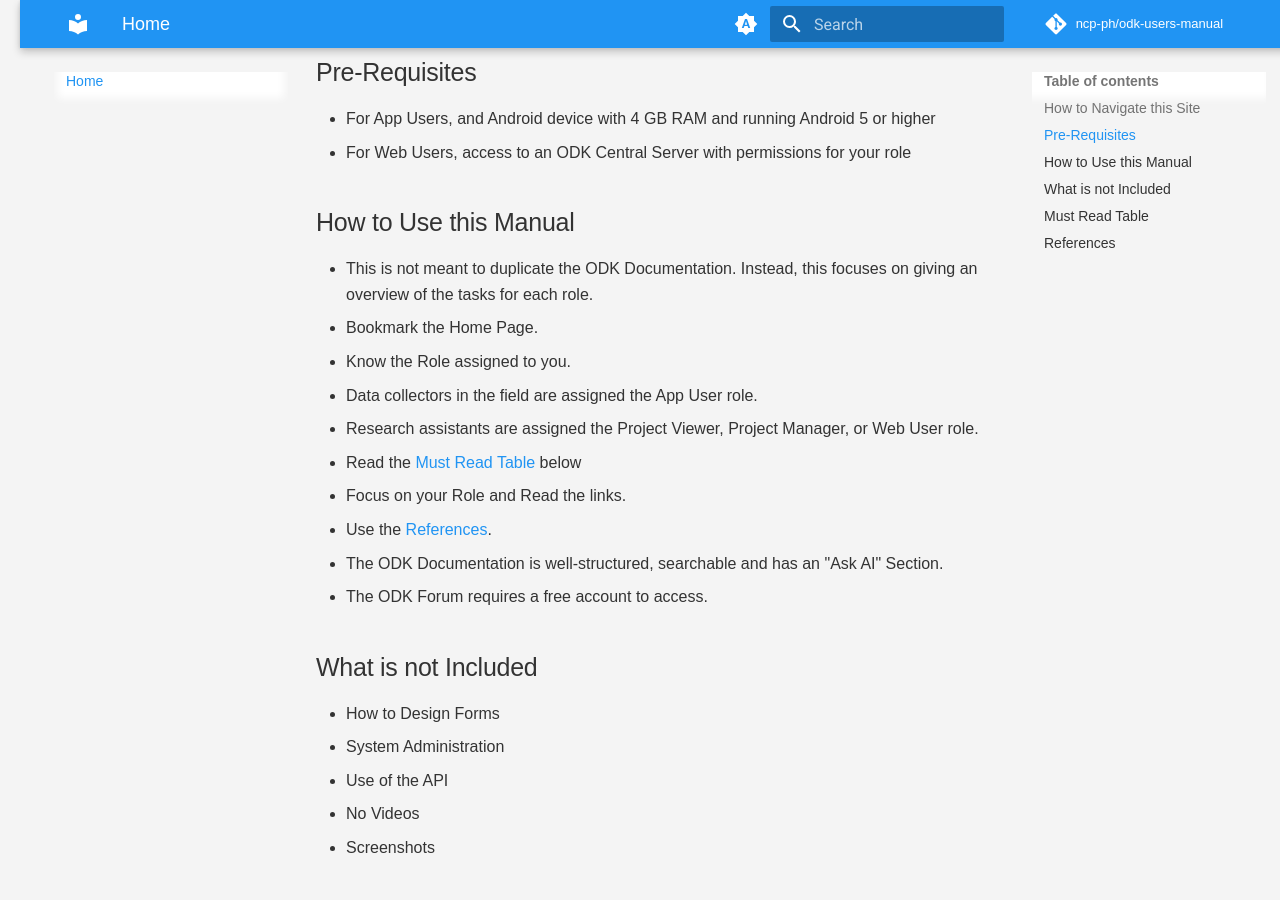
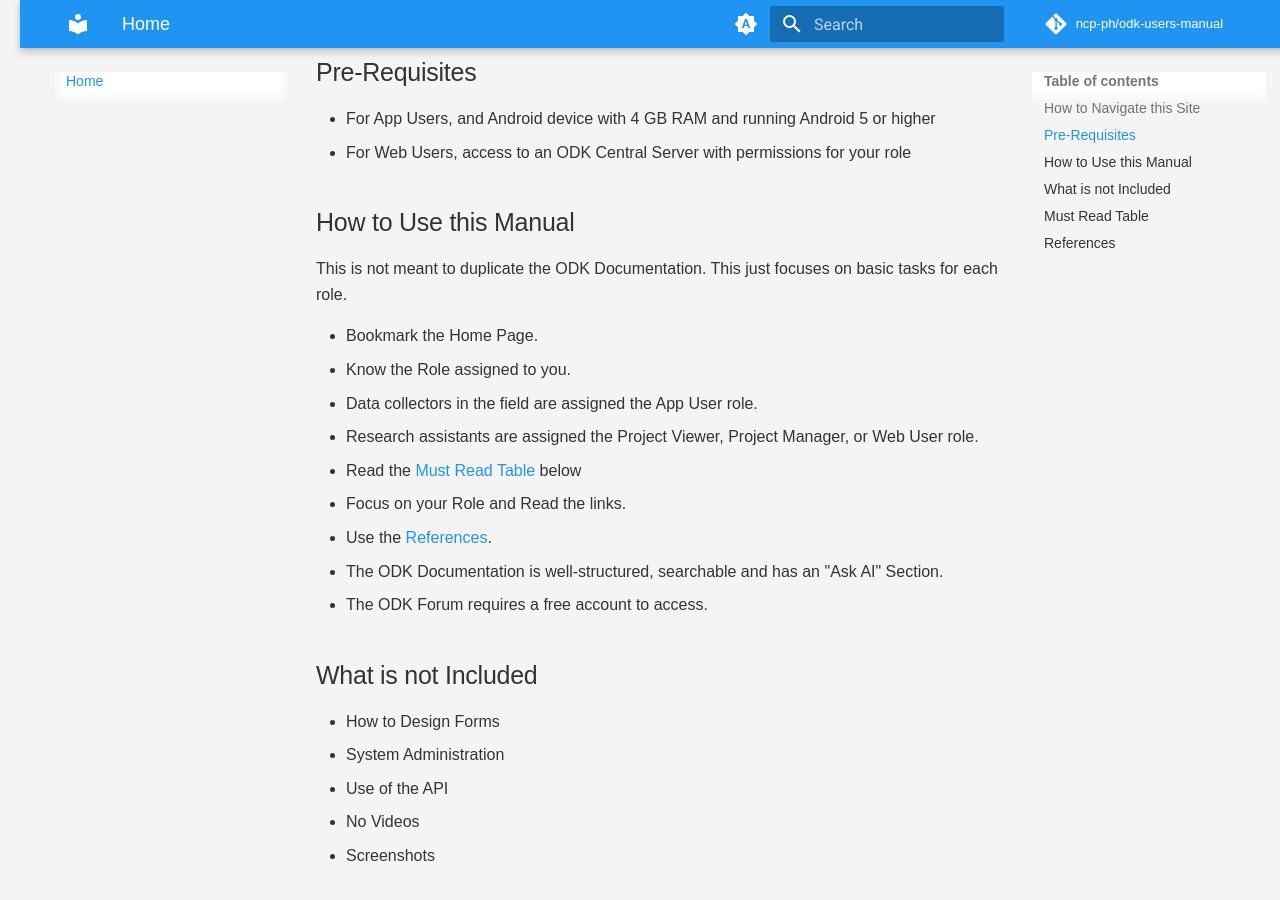
Before and after one commit to ncp-ph/odk-users-manual, an MkDocs documentation site: the page built from docs/index.md, in a window 1280 px wide and 900 px high, scrolled down 386 px. Built offline with MkDocs 1.6.1 and Material for MkDocs 9.7.7, drawn with Linux system fonts in a browser that asks for light colours; comment, search, counter and statistics services are not loaded.

Commit message:
Formatting

```diff
--- a/docs/index.md
+++ b/docs/index.md
@@ -4,8 +4,8 @@
 
 The site is divided into two sections seen at the top of the page:  **ODK Central and ODK Collect**.
 When you select a section, you will see:
-- **The navigation panel** on the left side showing subsections or pages.
-- **The table of contents** on the right side.
+  - **The navigation panel** on the left side showing subsections or pages.
+  - **The table of contents** on the right side.
 
 ## Pre-Requisites
 * For App Users, and Android device with 4 GB RAM and running Android 5 or higher
@@ -13,7 +13,8 @@ When you select a section, you will see:
 
 ## How to Use this Manual
 
-* This is not meant to duplicate the ODK Documentation. Instead, this focuses on giving an overview of the tasks for each role.
+This is not meant to duplicate the ODK Documentation. This just focuses on basic tasks for each role.
+
 * Bookmark the Home Page.
 * Know the Role assigned to you.
   * Data collectors in the field are assigned the App User role.
```
